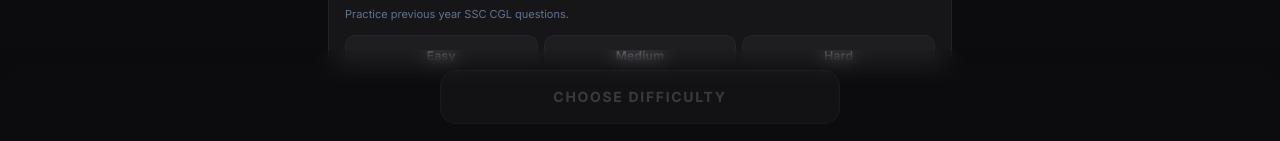
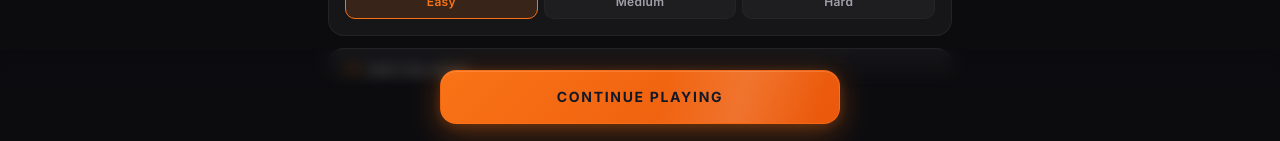
Before and after one commit to mohdadnaanazam/mathy, a Next.js app: page / in a window 1280 px wide. Shown: the part 656-797 px from the top of the page. Built offline with nearby package versions, Linux system fonts and the light colour scheme; no server answers.

Commit message:
Updated Commit

```diff
--- a/components/game/SscCglGame.tsx
+++ b/components/game/SscCglGame.tsx
@@ -168,7 +168,7 @@
     } else {
       setFeedback('wrong')
       recordHourlyAttempt()
-      setTimeout(goNext, 2500) // longer delay to read explanation
+      setTimeout(goNext, 1500)
     }
   }, [current, feedback, recordHourlyAttempt, addScore, pointsPerCorrect, syncNow, goNext])
 
--- a/hooks/useHomePageState.ts
+++ b/hooks/useHomePageState.ts
@@ -70,7 +70,7 @@
   const [justReloaded, setJustReloaded] = useState(false)
 
   // ── Math variant state ─────────────────────────────────────────────
-  const [mathDifficulty, setMathDifficulty] = useState<Difficulty | null>(null)
+  const [mathDifficulty, setMathDifficulty] = useState<Difficulty | null>('easy')
   const [mathGamesCount, setMathGamesCount] = useState(DEFAULT_GAME_COUNT)
   const [mathSessionMax, setMathSessionMax] = useState(10)
   const [mathSessionPlayed, setMathSessionPlayed_] = useState(0)
@@ -80,7 +80,7 @@
   const [mathVariantRemaining, setMathVariantRemaining] = useState(20)
 
   // ── Memory variant state ───────────────────────────────────────────
-  const [memoryDifficulty, setMemoryDifficulty] = useState<Difficulty | null>(null)
+  const [memoryDifficulty, setMemoryDifficulty] = useState<Difficulty | null>('easy')
   const [memoryGamesCount, setMemoryGamesCount] = useState(DEFAULT_GAME_COUNT)
   const [memorySessionMax, setMemorySessionMax] = useState(10)
   const [memorySessionPlayed, setMemorySessionPlayed_] = useState(0)
@@ -90,7 +90,7 @@
   const [memoryVariantRemaining, setMemoryVariantRemaining] = useState(20)
 
   // ── True/False variant state ───────────────────────────────────────
-  const [tfDifficulty, setTfDifficulty] = useState<Difficulty | null>(null)
+  const [tfDifficulty, setTfDifficulty] = useState<Difficulty | null>('easy')
   const [tfGamesCount, setTfGamesCount] = useState(DEFAULT_GAME_COUNT)
   const [tfSessionMax, setTfSessionMax] = useState(10)
   const [tfSessionPlayed, setTfSessionPlayed_] = useState(0)
@@ -100,7 +100,7 @@
   const [tfVariantRemaining, setTfVariantRemaining] = useState(20)
 
   // ── SSC CGL variant state ──────────────────────────────────────────
-  const [sscDifficulty, setSscDifficulty] = useState<Difficulty | null>(null)
+  const [sscDifficulty, setSscDifficulty] = useState<Difficulty | null>('easy')
   const [sscGamesCount, setSscGamesCount] = useState(DEFAULT_GAME_COUNT)
   const [sscSessionHydrated, setSscSessionHydrated] = useState(false)
   const [sscVariantPlayed, setSscVariantPlayed] = useState(0)
@@ -261,7 +261,7 @@
     const timeout = setTimeout(() => setIsNavigating(false), NAV_TIMEOUT_MS)
     try {
       const op = MODE_TO_OPERATION[activeMode]
-      const diff = (mathDifficulty ?? 'medium') as Difficulty
+      const diff = (mathDifficulty ?? 'easy') as Difficulty
       setType('math'); setStoreDifficulty(diff); setOperation(op)
       // Run all IndexedDB writes in parallel — they're independent
       await Promise.all([
--- a/store/gameStore.ts
+++ b/store/gameStore.ts
@@ -25,7 +25,7 @@
   score:            0,
   gamesPlayed:      0,
   isLocked:         false,
-  difficulty:       'medium',
+  difficulty:       'easy',
   operation:        'mixture',
   customOperations: ['addition', 'multiplication'],
 
```
